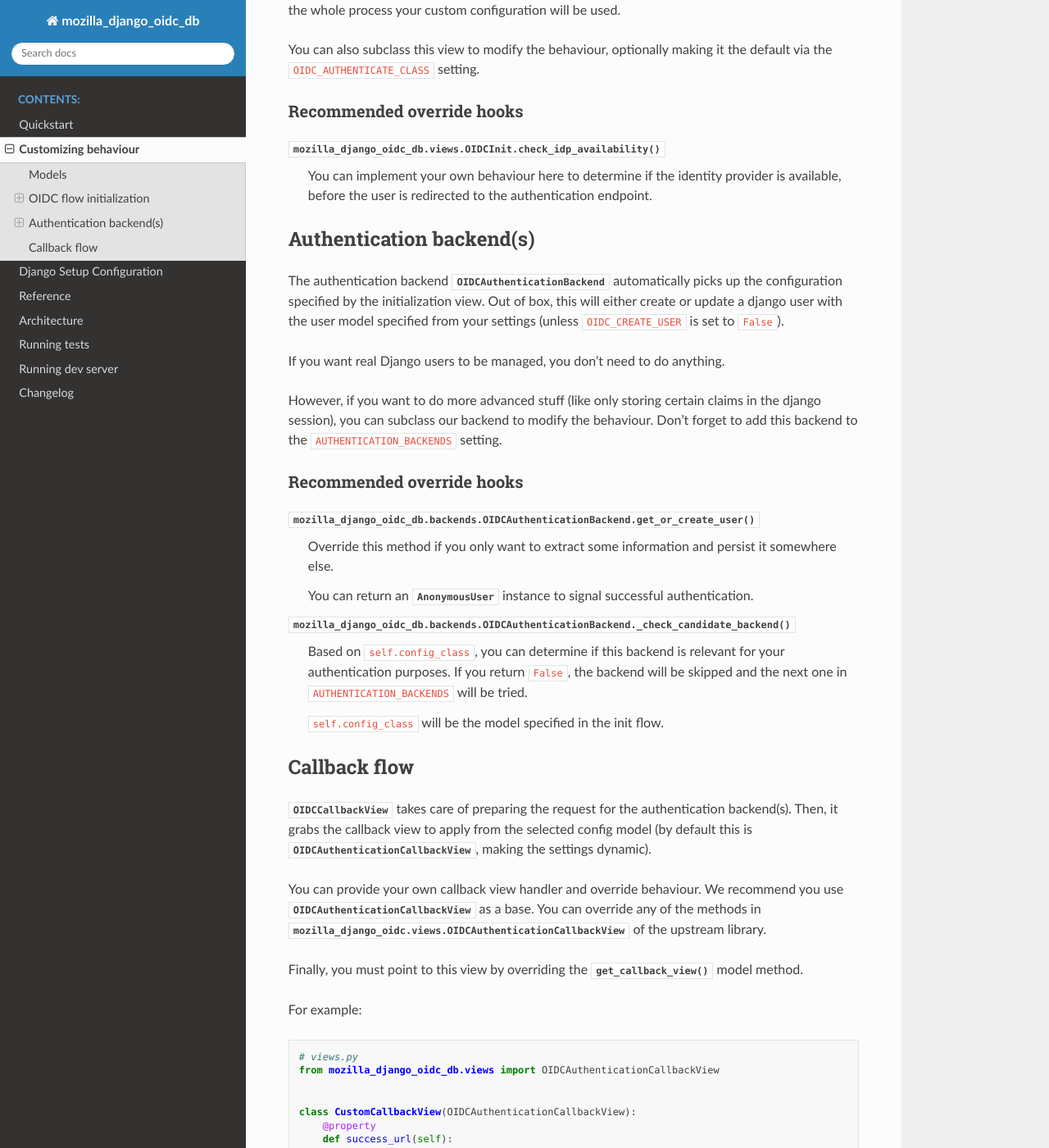
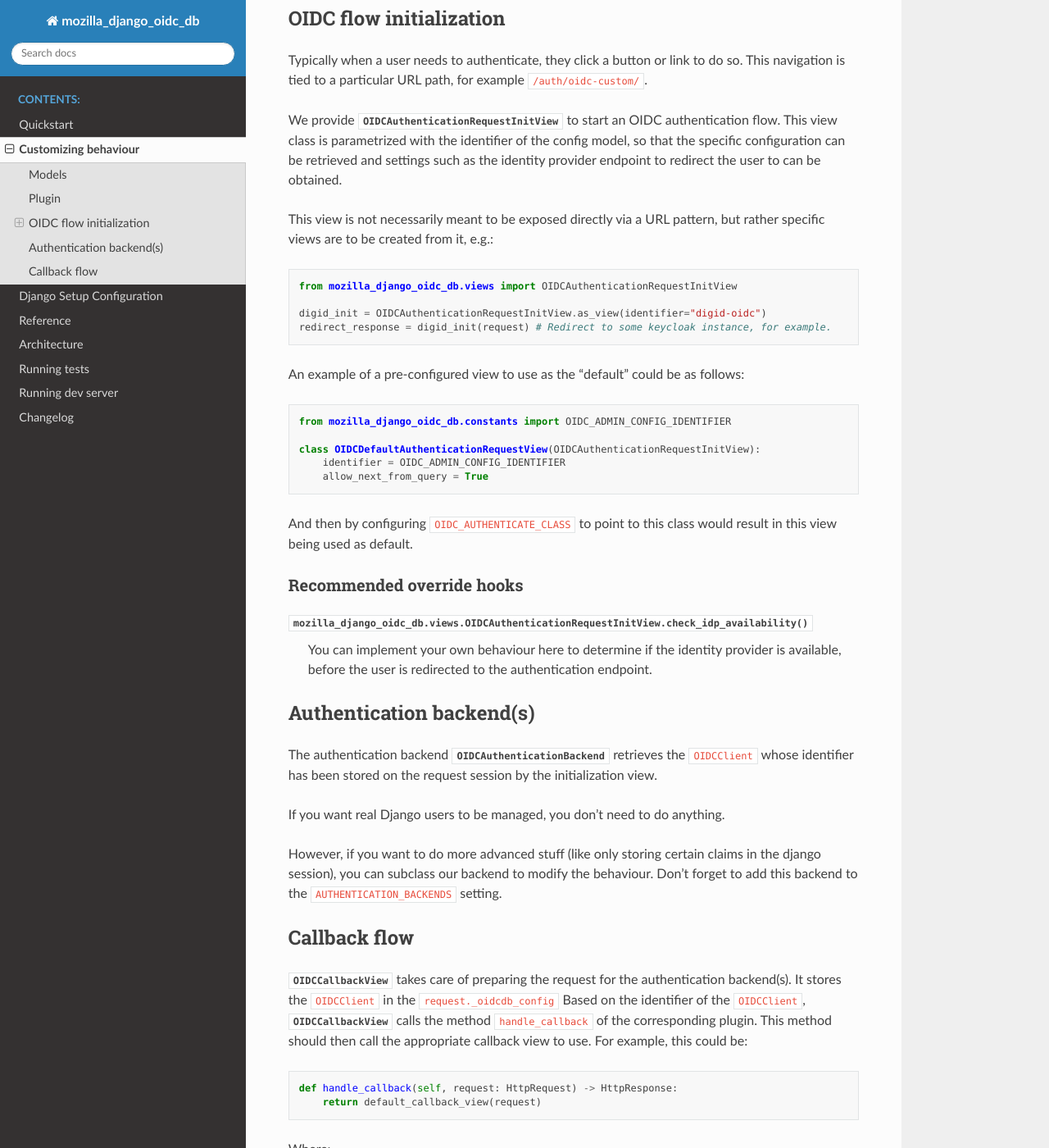
Before and after one commit to maykinmedia/mozilla-django-oidc-db, a Sphinx documentation site: the page built from docs/customizing.rst, in a window 1280 px wide and 1400 px high, scrolled down 1491 px. Shown: the whole window at 82% size. Built offline with Sphinx 7.4.7 and the Read the Docs theme 3.1.0, drawn with Linux system fonts in a browser that asks for light colours; some of the changed text lies outside the part shown.

Commit message:
:memo: Continue updating docs

```diff
--- a/docs/customizing.rst
+++ b/docs/customizing.rst
@@ -30,6 +30,8 @@
 This makes some of the upstream library settings dynamic rather than having to specify
 them as Django settings. The :class:`~mozilla_django_oidc_db.models.OIDCClient` has a JSON field ``options`` that can be used
 to specify any configuration that is specific to an OIDC Identity Provider.
+The structure of this field is specified with a JSON schema and thanks to ``django-jsonform`` the admin displays a nice
+form for it instead of a plain text field.
 
 If you want to bring your own configuration, you should create a new :class:`~mozilla_django_oidc_db.models.OIDCClient`
 and a corresponding plugin that should implement the interface specified by either the
@@ -38,9 +40,33 @@
 You can inherit from the :class:`~mozilla_django_oidc_db.plugins.BaseOIDCPlugin` to inherit some
 of the base plugin behaviour.
 
-:class:`~mozilla_django_oidc_db.models.OpenIDConnectConfigBase` in a similar way. You
-can then define model fields or properties on your own model that correspond to the
-lowercased setting name, for example:
+
+Plugin
+======
+
+We use a plugin architecture to encapsulate any behaviour specific to a particular OIDC provider or Identity Provider.
+
+A custom plugin can be registered as follows:
+
+.. code-block:: python
+
+    from mozilla_django_oidc_db.registry import register
+
+    @register("oidc-custom-identifier")
+    class OIDCCustomPlugin(AbstractUserOIDCPluginProtocol):
+        ...
+
+The protocol :class:`~mozilla_django_oidc_db.plugins.OIDCBasePluginProtocol` specifies the functionality that all plugins
+should implement, while the :class:`~mozilla_django_oidc_db.plugins.AnonymousUserOIDCPluginProtocol` and
+:class:`~mozilla_django_oidc_db.plugins.AbstractUserOIDCPluginProtocol` specify additional methods that should be implemented
+depending on whether Django users should be created when a user logs in with OIDC or not.
+
+At start-up, a signal will run after the migrations to create an ``OIDCClient`` (if it doesn't already exist) for every plugin
+registered.
+
+The :class:`~mozilla_django_oidc_db.views.OIDCCallbackView` and the :class:`~mozilla_django_oidc_db.backends.OIDCAuthenticationBackend`
+both rely on the plugins. This should make it possible to implement all custom behaviour in the plugins without
+having to override the callback view and the backend.
 
 
 OIDC flow initialization
@@ -49,38 +75,41 @@
 Typically when a user needs to authenticate, they click a button or link to do so. This
 navigation is tied to a particular URL path, for example ``/auth/oidc-custom/``.
 
-We provide :class:`~mozilla_django_oidc_db.views.OIDCInit` to point the user to a
-particular configuration. With the custom model from above:
+We provide :class:`~mozilla_django_oidc_db.views.OIDCAuthenticationRequestInitView` to start an OIDC authentication flow.
+This view class is parametrized with the identifier of the config model, so that
+the specific configuration can be retrieved and settings such as the identity provider endpoint
+to redirect the user to can be obtained.
+
+This view is not necessarily meant to be exposed directly via a URL pattern, but
+rather specific views are to be created from it, e.g.:
 
 .. code-block:: python
-    :caption: myapp/urls.py
 
-    from django.urls import path
+    from mozilla_django_oidc_db.views import OIDCAuthenticationRequestInitView
 
-    from mozilla_django_oidc_db.views import OIDCInit
+    digid_init = OIDCAuthenticationRequestInitView.as_view(identifier="digid-oidc")
+    redirect_response = digid_init(request) # Redirect to some keycloak instance, for example.
 
-    from myapp.models import CustomConfig
+An example of a pre-configured view to use as the "default" could be as follows:
 
+.. code-block:: python
 
-    urlpatterns = [
-        ...,
-        path(
-            "auth/oidc-custom/",
-            OIDCInit.as_view(config_class=CustomConfig, allow_next_from_query=True),
-        ),
-        ...,
-    ]
+    from mozilla_django_oidc_db.constants import OIDC_ADMIN_CONFIG_IDENTIFIER
 
-This ensures that whenever a user authenticates via the ``/auth/oidc-custom/`` URL that
-throughout the whole process your custom configuration will be used.
+    class OIDCDefaultAuthenticationRequestView(OIDCAuthenticationRequestInitView):
+        identifier = OIDC_ADMIN_CONFIG_IDENTIFIER
+        allow_next_from_query = True
 
-You can also subclass this view to modify the behaviour, optionally making it the
-default via the ``OIDC_AUTHENTICATE_CLASS`` setting.
+And then by configuring ``OIDC_AUTHENTICATE_CLASS`` to point to this class would result in this view being
+used as default.
+
 
 Recommended override hooks
 --------------------------
 
-:meth:`mozilla_django_oidc_db.views.OIDCInit.check_idp_availability`
+.. TODO:: should this maybe be moved to the plugin?
+
+:meth:`mozilla_django_oidc_db.views.OIDCAuthenticationRequestInitView.check_idp_availability`
     You can implement your own behaviour here to determine if the identity provider is
     available, before the user is redirected to the authentication endpoint.
 
@@ -88,9 +117,7 @@
 =========================
 
 The authentication backend :class:`~mozilla_django_oidc_db.backends.OIDCAuthenticationBackend`
-automatically picks up the configuration specified by the initialization view. Out of
-box, this will either create or update a django user with the user model specified from
-your settings (unless ``OIDC_CREATE_USER`` is set to ``False``).
+retrieves the ``OIDCClient`` whose identifier has been stored on the request session by the initialization view.
 
 If you want real Django users to be managed, you don't need to do anything.
 
@@ -98,65 +125,33 @@
 django session), you can subclass our backend to modify the behaviour. Don't forget
 to add this backend to the ``AUTHENTICATION_BACKENDS`` setting.
 
-Recommended override hooks
---------------------------
-
-:meth:`mozilla_django_oidc_db.backends.OIDCAuthenticationBackend.get_or_create_user`
-    Override this method if you only want to extract some information and persist it
-    somewhere else.
-
-    You can return an :class:`~django.contrib.auth.models.AnonymousUser` instance to
-    signal successful authentication.
-
-:meth:`mozilla_django_oidc_db.backends.OIDCAuthenticationBackend._check_candidate_backend`
-    Based on ``self.config_class``, you can determine if this backend is relevant for
-    your authentication purposes. If you return ``False``, the backend will be skipped
-    and the next one in ``AUTHENTICATION_BACKENDS`` will be tried.
-
-    ``self.config_class`` will be the model specified in the init flow.
 
 
 Callback flow
 =============
 
 :class:`~mozilla_django_oidc_db.views.OIDCCallbackView` takes care of preparing the
-request for the authentication backend(s). Then, it grabs the callback view to apply
-from the selected config model (by default this is
-:class:`~mozilla_django_oidc_db.views.OIDCAuthenticationCallbackView`, making the
-settings dynamic).
-
-You can provide your own callback view handler and override behaviour. We recommend
-you use :class:`~mozilla_django_oidc_db.views.OIDCAuthenticationCallbackView` as a
-base. You can override any of the methods in
-:class:`mozilla_django_oidc.views.OIDCAuthenticationCallbackView` of the upstream
-library.
-
-Finally, you must point to this view by overriding the :meth:`~mozilla_django_oidc_db.models.OpenIDConnectConfigBase.get_callback_view`
-model method.
-
-For example:
+request for the authentication backend(s). It stores the ``OIDCClient`` in the ``request._oidcdb_config``
+Based on the identifier of the ``OIDCClient``, :class:`~mozilla_django_oidc_db.views.OIDCCallbackView` calls the
+method ``handle_callback`` of the corresponding plugin. This method should then call the appropriate callback view to use.
+For example, this could be:
 
 .. code-block:: python
 
-    # views.py
+    def handle_callback(self, request: HttpRequest) -> HttpResponse:
+        return default_callback_view(request)
+
+Where:
+
+.. code-block:: python
+
     from mozilla_django_oidc_db.views import OIDCAuthenticationCallbackView
 
-
-    class CustomCallbackView(OIDCAuthenticationCallbackView):
-        @property
-        def success_url(self):
-            return "/custom-success-url"
+    default_callback_view = OIDCAuthenticationCallbackView.as_view()
 
 
-    custom_callback_view = CustomCallbackView.as_view()
+You can implement your own callback view. We recommend using :class:`~mozilla_django_oidc_db.views.OIDCAuthenticationCallbackView`
+as a base.
 
-
-    # models.py
-
-    class CustomCallbackViewConfig(OpenIDConnectConfigBase):
-        ...
-
-        def get_callback_view(self):
-            from .views import custom_callback_view
-
-            return custom_callback_view
+From the ``get`` method in the callback view :class:`~mozilla_django_oidc.views.OIDCAuthenticationCallbackView`
+the backend ``authenticate`` method will be called.
```
Also changed, not shown: docs/quickstart.rst (+23 -24 lines), docs/reference.rst (+12 -0 lines), 2 other files.
